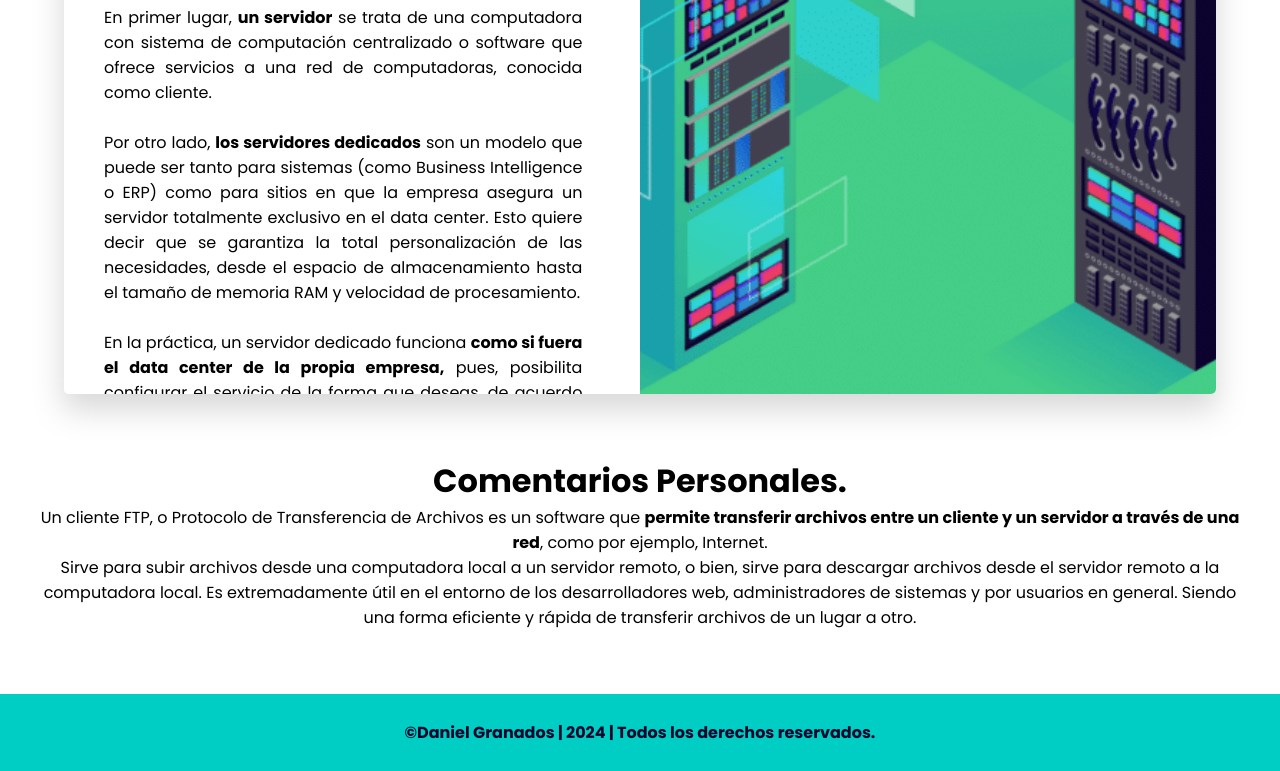
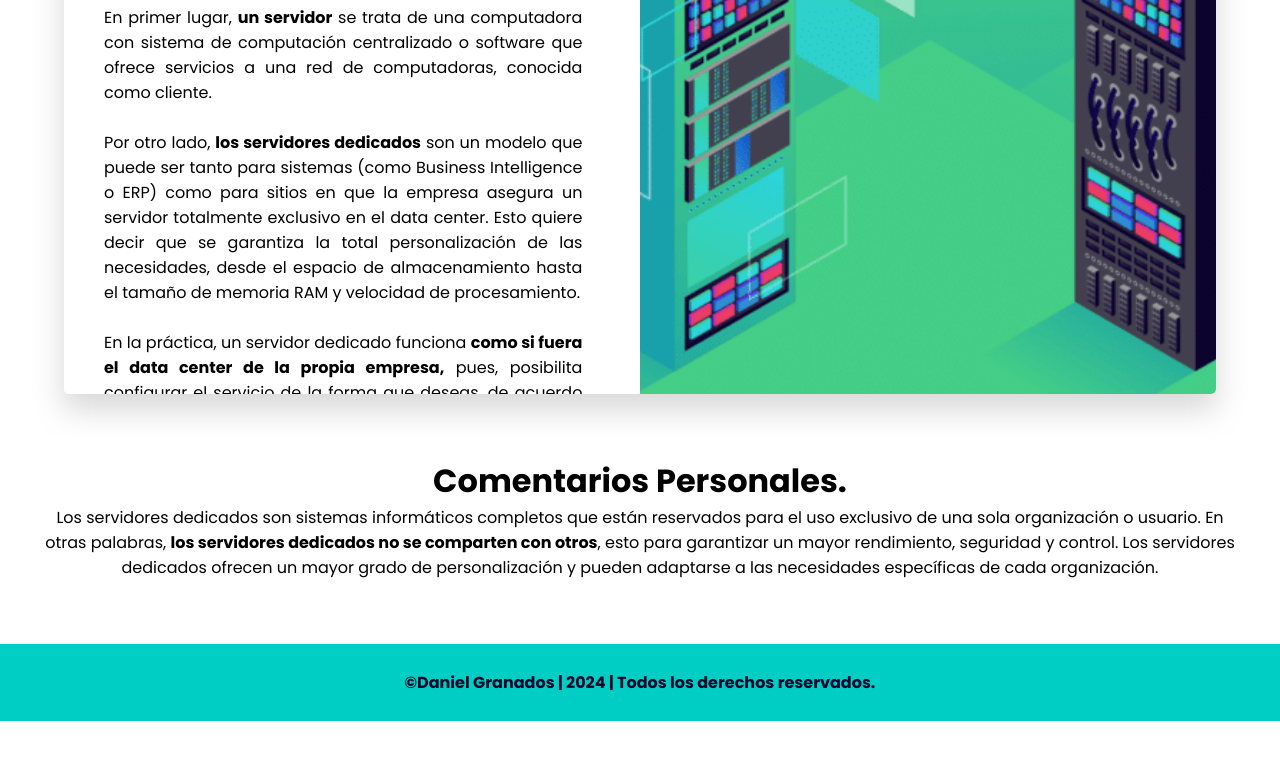
Before and after one commit to danielgranados123/ActividadXampp, a plain HTML site: page pages/servidoresDedicados.html in a window 1280 px wide. Shown: the part 306-1077 px from the top of the page. After the commit the page ends 1027 px from the top, so only its background shows below. Drawn offline with Linux system fonts and the light colour scheme.

Commit message:
Finalice pagina de servidores dedicados

```diff
--- a/pages/servidoresDedicados.html
+++ b/pages/servidoresDedicados.html
@@ -3,7 +3,7 @@
 <head>
     <meta charset="UTF-8">
     <meta name="viewport" content="width=device-width, initial-scale=1.0">
-    <title>Clientes FTP</title>
+    <title>Servidores Dedicados</title>
     <link rel="stylesheet" href="../css/style.css">
     <link rel="icon" type= "image/png" href="../img/Logo.png">
 </head>
@@ -46,7 +46,7 @@
                     <br><br>
                     En la práctica, un servidor dedicado funciona <strong>como si fuera el data center de la propia empresa,</strong>
                     pues, posibilita configurar el servicio de la forma que deseas, de acuerdo con las necesidades específicas.
-                    Como el propio nombre deja claro, este tipo de servidor <strong>es dedicado a la organización contratante, </strong>lo que significa
+                    Como su nombre lo indica, este tipo de servidor <strong>es dedicado a la organización contratante, </strong>lo que significa
                     que el espacio no es dividido con otras empresas, garantizando así, un desempeño mucho mejor.
             </p>
 
@@ -66,10 +66,11 @@
         </div>
         <div class="introduccion">
             <center><h1>Comentarios Personales.</h1>
-                <p>Un cliente FTP, o Protocolo de Transferencia de Archivos es un software que <strong>permite transferir archivos entre un
-                    cliente y un servidor a través de una red</strong>, como por ejemplo, Internet. <br>Sirve para subir archivos desde una computadora local a un servidor remoto, o bien,
-                    sirve para descargar archivos desde el servidor remoto a la computadora local. Es extremadamente útil en el entorno de los desarrolladores web, administradores
-                de sistemas y por usuarios en general. Siendo una forma eficiente y rápida de transferir archivos de un lugar a otro.</p></center>
+                <p>Los servidores dedicados son sistemas informáticos completos que están reservados para el uso exclusivo de una sola organización o usuario.
+                    En otras palabras, <strong>los servidores dedicados no se comparten con otros</strong>, esto para garantizar un mayor rendimiento, seguridad y control.
+
+                    Los servidores dedicados ofrecen un mayor grado de personalización y pueden adaptarse a las necesidades específicas de cada organización.
+                </p></center>
         </div>
 
     <footer>
```
